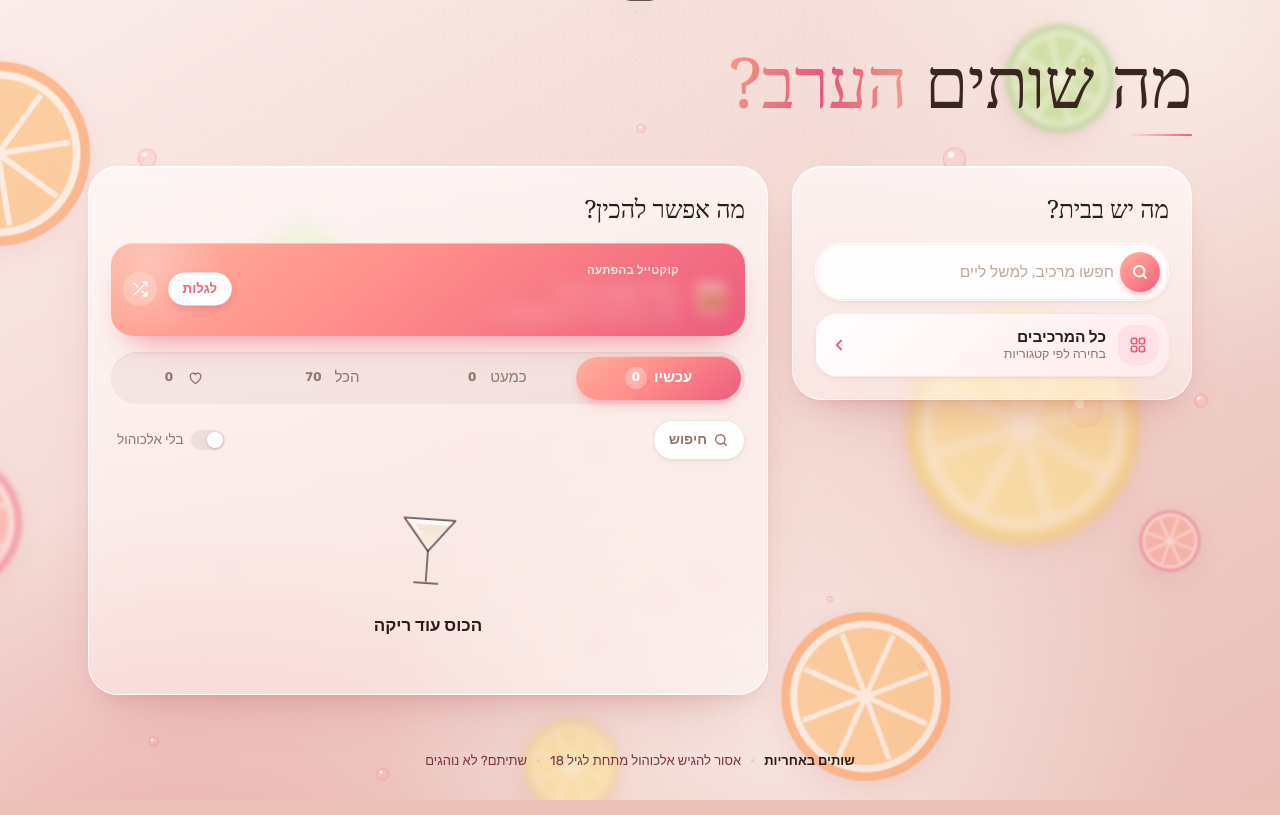
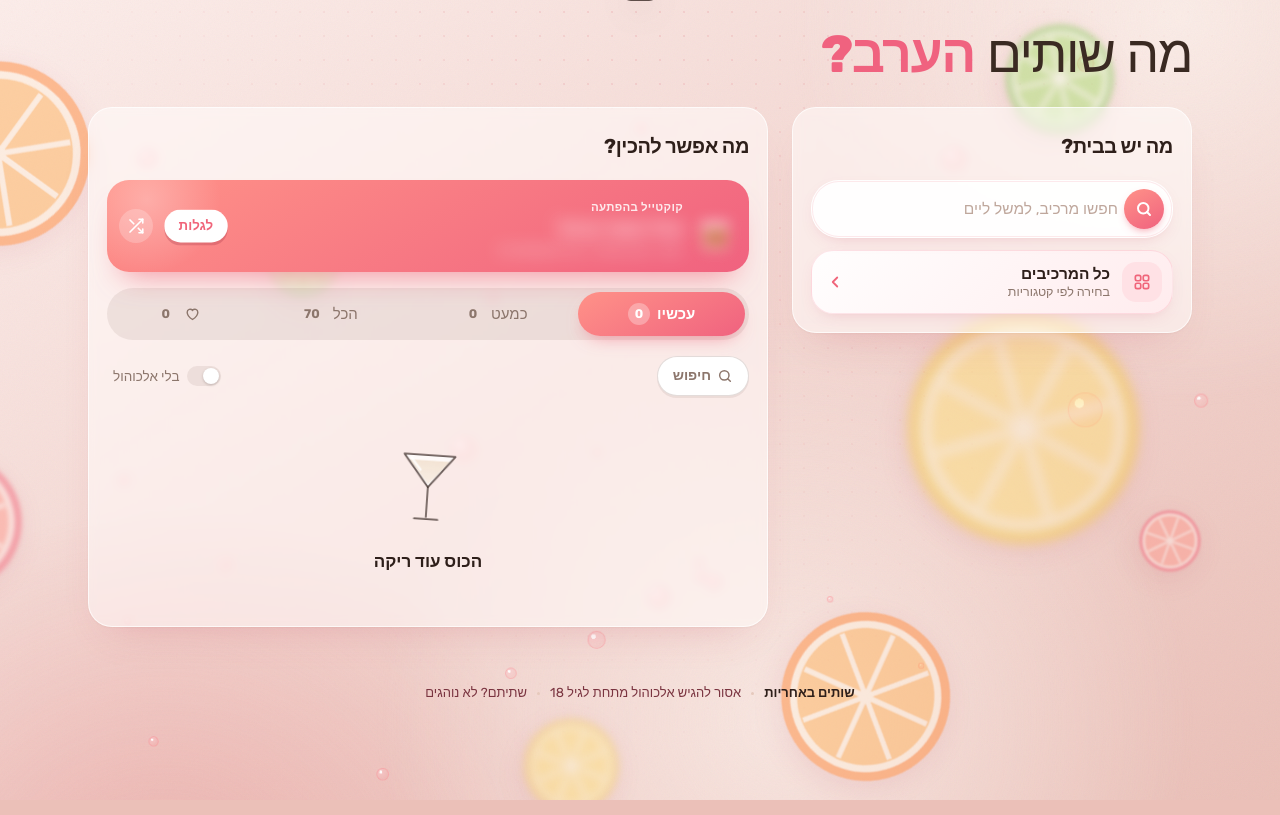
Before and after one commit to NIMRODYAROKER/HomeTails, a plain HTML site: page index.html in a window 1280 px wide. Drawn offline with Linux system fonts and the light colour scheme; a web font is replaced by a local one.

Commit message:
Revert premium finish (back to previous design)
Co-Authored-By: Claude Opus 5.5 <noreply@anthropic.com>
Claude-Session: https://claude.ai/code/session_01DPDobQYoMsNbkx4A61RcaQ

```diff
--- a/index.html
+++ b/index.html
@@ -32,7 +32,7 @@
 
 <link rel="preconnect" href="https://fonts.googleapis.com">
 <link rel="preconnect" href="https://fonts.gstatic.com" crossorigin>
-<link href="https://fonts.googleapis.com/css2?family=Frank+Ruhl+Libre:wght@300;400;500;700&family=Rubik:wght@300;400;500;600;700;800&display=swap" rel="stylesheet">
+<link href="https://fonts.googleapis.com/css2?family=Rubik:wght@300;400;500;600;700;800&display=swap" rel="stylesheet">
 <style>
 :root{
   --grad:linear-gradient(150deg,#FF9288,#F0627F);
@@ -495,72 +495,6 @@ footer{max-width:1140px;margin:0 auto;padding:0 18px 120px}
 .share-btn{position:absolute;top:16px;right:68px;width:44px;height:44px;border-radius:50%;display:grid;place-items:center;background:#fff;border:1.5px solid var(--line2);box-shadow:var(--press);color:var(--text);transition:transform .3s var(--spring)}
 .share-btn:active{transform:scale(.9)}
 .share-btn svg{width:20px;height:20px}
-
-/* ===== v27: premium finish (same layout, same colors, finer details) ===== */
-:root{
-  --grad:linear-gradient(140deg,#FFB19D 0%,#FF8C8A 46%,#EC5D7D 100%);
-  --accent:#E9607A;--accent-deep:#C9445C;
-  --text:#2B1C18;--muted:#8E766C;
-  --line:rgba(120,60,50,.08);--line2:rgba(120,60,50,.14);
-  --spring:cubic-bezier(.22,1,.36,1);
-  --serif:"Frank Ruhl Libre","David Libre",Georgia,serif;
-  --sh-1:0 1px 1px rgba(90,40,30,.04),0 3px 8px -3px rgba(90,40,30,.08);
-  --sh-2:0 1px 2px rgba(90,40,30,.04),0 12px 26px -14px rgba(170,70,80,.26),0 30px 60px -34px rgba(170,70,80,.32);
-  --glow:inset 0 1px 0 rgba(255,255,255,.42),0 10px 24px -10px rgba(220,80,100,.6);
-  --press:var(--sh-1);
-}
-body{font-feature-settings:"kern"}
-.grain{opacity:.03}
-.dots{opacity:.55}
-
-/* headings: elegant serif */
-.hero{padding-top:max(46px,env(safe-area-inset-top));padding-bottom:30px}
-.hero h1{font-family:var(--serif);font-weight:300;font-size:clamp(40px,10vw,70px);letter-spacing:-.6px;line-height:1;color:#3A2620}
-.hero h1 b{font-weight:500;background:linear-gradient(100deg,#F39A86,#E5577A 55%,#F0A08C);-webkit-background-clip:text;background-clip:text;color:transparent}
-.hero h1::after{content:"";display:block;width:64px;height:1.5px;margin-top:18px;border-radius:2px;background:linear-gradient(270deg,#E9607A,rgba(233,96,122,0))}
-.ph h2{font-family:var(--serif);font-size:25px;font-weight:500;letter-spacing:-.2px}
-.s-hero h2{font-family:var(--serif);font-size:36px;font-weight:500;letter-spacing:-.4px}
-.sec h4,.pk-head h3{font-family:var(--serif);font-weight:500;font-size:20px}
-.card h3{font-family:var(--serif);font-weight:500;font-size:17.5px;letter-spacing:0}
-.feat h3{font-family:var(--serif);font-weight:500;font-size:19px;letter-spacing:0}
-.tab .n,.browse b,.pkc .c{font-variant-numeric:tabular-nums}
-
-/* glass panels */
-.panel{border-radius:30px;padding:22px;background:linear-gradient(180deg,rgba(255,255,255,.64),rgba(255,255,255,.42));border:1px solid rgba(255,255,255,.85);box-shadow:inset 0 1px 0 rgba(255,255,255,.9),var(--sh-2);backdrop-filter:blur(8px) saturate(1.15);-webkit-backdrop-filter:blur(8px) saturate(1.15)}
-
-/* buttons: soft light instead of thick bottom edge */
-.press:active{transform:translateY(1px) scale(.99)}
-.b-primary{box-shadow:var(--glow)}
-.b-primary:hover{background:var(--grad);filter:brightness(1.05)}
-.b-primary:active{box-shadow:inset 0 1px 0 rgba(255,255,255,.42),0 4px 10px -6px rgba(220,80,100,.6)}
-.b-ghost,.close,.heart.big,.share-btn{border-width:1px;box-shadow:var(--sh-1)}
-.b-ghost:active{box-shadow:var(--sh-1)}
-.mbar b{box-shadow:inset 0 1px 0 rgba(255,255,255,.42),0 16px 30px -12px rgba(220,80,100,.75)}
-.mbar:active b{transform:scale(.98);box-shadow:inset 0 1px 0 rgba(255,255,255,.42),0 6px 14px -8px rgba(220,80,100,.7)}
-.chip2{border-width:1px;box-shadow:var(--sh-1)}
-.fpill[aria-pressed="true"]{box-shadow:var(--sh-1)}
-.steps li::before{box-shadow:0 4px 10px -4px rgba(220,80,100,.6)}
-.feat-cta{box-shadow:0 4px 10px -4px rgba(150,40,60,.35)}
-.field{box-shadow:inset 0 0 0 1px rgba(233,96,122,.12),var(--sh-1)}
-.browse{border-color:rgba(233,96,122,.12);box-shadow:var(--sh-1);transition:border-color .3s,box-shadow .4s var(--spring),transform .2s}
-.browse:hover{box-shadow:var(--sh-2)}
-
-/* tabs */
-.tabs{background:rgba(120,60,50,.06);box-shadow:inset 0 1px 2px rgba(90,40,30,.06)}
-.tab-ind{box-shadow:inset 0 1px 0 rgba(255,255,255,.4),0 6px 14px -6px rgba(220,80,100,.6)}
-
-/* cards: calm lift on hover */
-.card{border:1px solid var(--line);box-shadow:var(--sh-1);transition:transform .5s var(--spring),box-shadow .5s var(--spring),border-color .3s}
-.card:hover{transform:translateY(-3px);border-color:rgba(233,96,122,.22);box-shadow:var(--sh-2)}
-.card .gl{box-shadow:inset 0 0 0 1px rgba(255,255,255,.6)}
-.feat{box-shadow:inset 0 1px 0 rgba(255,255,255,.35),0 18px 34px -18px rgba(220,80,100,.7)}
-
-/* sheets, menus, messages */
-.modal{background:rgba(70,30,25,.28);backdrop-filter:blur(8px);-webkit-backdrop-filter:blur(8px)}
-.s-hero .gl{box-shadow:inset 0 0 0 1px rgba(120,60,50,.05),var(--sh-2)}
-.fact{box-shadow:var(--sh-1)}
-.dd{box-shadow:var(--sh-2)}
-.toast{background:rgba(43,28,24,.9);backdrop-filter:blur(10px);-webkit-backdrop-filter:blur(10px)}
 </style>
 
 </head>
```
